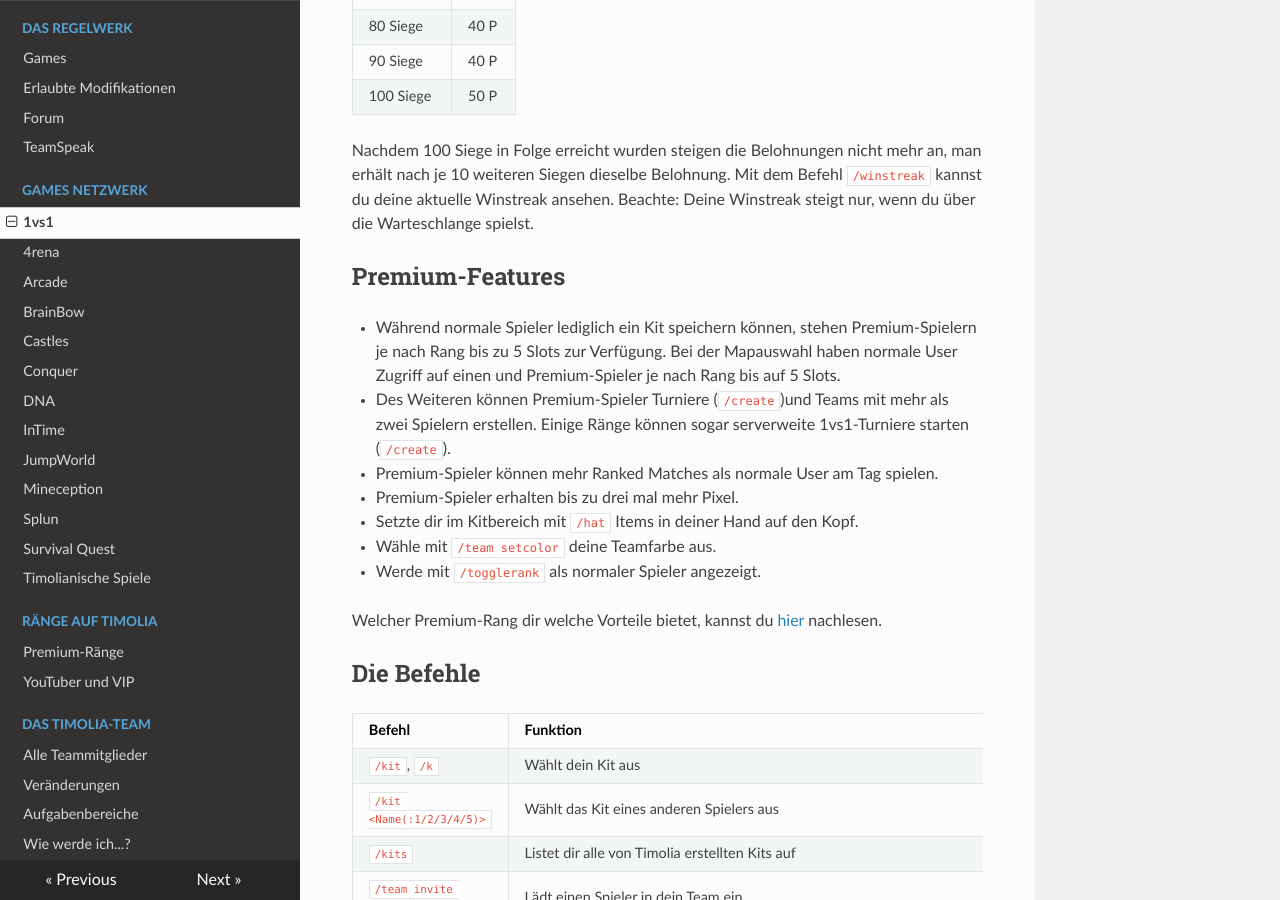
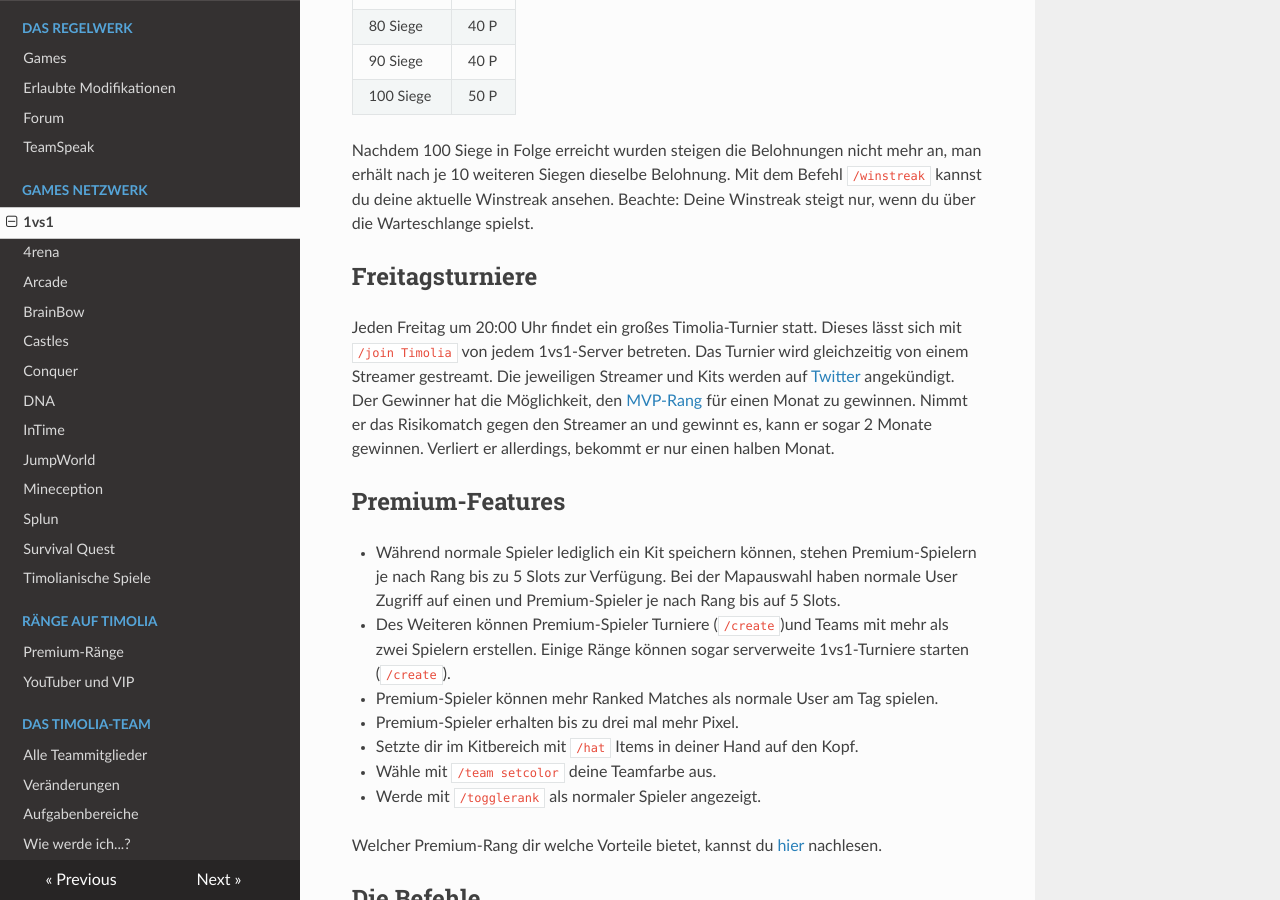
Before and after one commit to TimoliaDE/HowTo, an MkDocs documentation site: the page built from docs/games/1vs1.md, in a window 1280 px wide and 900 px high, scrolled down 2983 px. Built offline with MkDocs 1.6.1, drawn with Linux system fonts in a browser that asks for light colours; nearby versions of some CDN libraries; old or Windows-style settings are respelled for this version of MkDocs.

Commit message:
Update 1vs1.md

```diff
--- a/docs/games/1vs1.md
+++ b/docs/games/1vs1.md
@@ -80,6 +80,12 @@ Verdiene mit Winstreaks zusätzlich Pixel und kaufe dir mit diesen tolle Items i
 Nachdem 100 Siege in Folge erreicht wurden steigen die Belohnungen nicht mehr an, man erhält nach je 10 weiteren Siegen dieselbe Belohnung.
 Mit dem Befehl `/winstreak` kannst du deine aktuelle Winstreak ansehen. Beachte: Deine Winstreak steigt nur, wenn du über die Warteschlange spielst.
 
+## Freitagsturniere
+
+Jeden Freitag um 20:00 Uhr findet ein großes Timolia-Turnier statt. Dieses lässt sich mit `/join Timolia` von jedem 1vs1-Server betreten.
+Das Turnier wird gleichzeitig von einem Streamer gestreamt. Die jeweiligen Streamer und Kits werden auf [Twitter](https://twitter.com/TimoliaTeam) angekündigt.
+Der Gewinner hat die Möglichkeit, den [MVP-Rang](/ranks/premium/) für einen Monat zu gewinnen. Nimmt er das Risikomatch gegen den Streamer an und gewinnt es, kann er sogar 2 Monate gewinnen. Verliert er allerdings, bekommt er nur einen halben Monat.
+
 ## Premium-Features
 - Während normale Spieler lediglich ein Kit speichern können, stehen Premium-Spielern je nach Rang bis zu 5 Slots zur Verfügung. Bei der Mapauswahl haben normale User Zugriff auf einen und Premium-Spieler je nach Rang bis auf 5 Slots.
 - Des Weiteren können Premium-Spieler Turniere (`/create`)und Teams mit mehr als zwei Spielern erstellen. Einige Ränge können sogar serverweite 1vs1-Turniere starten (`/create`).
```
